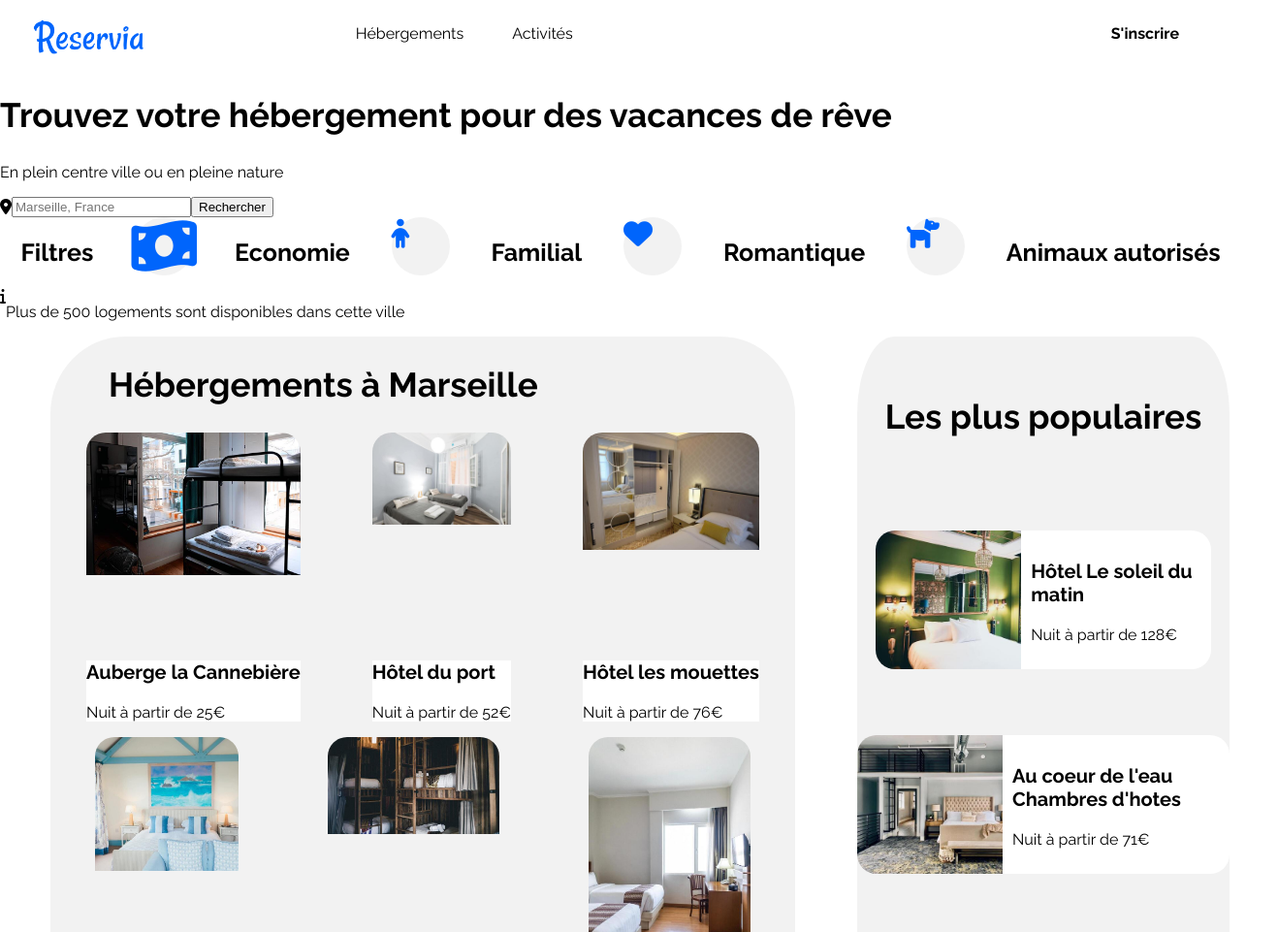
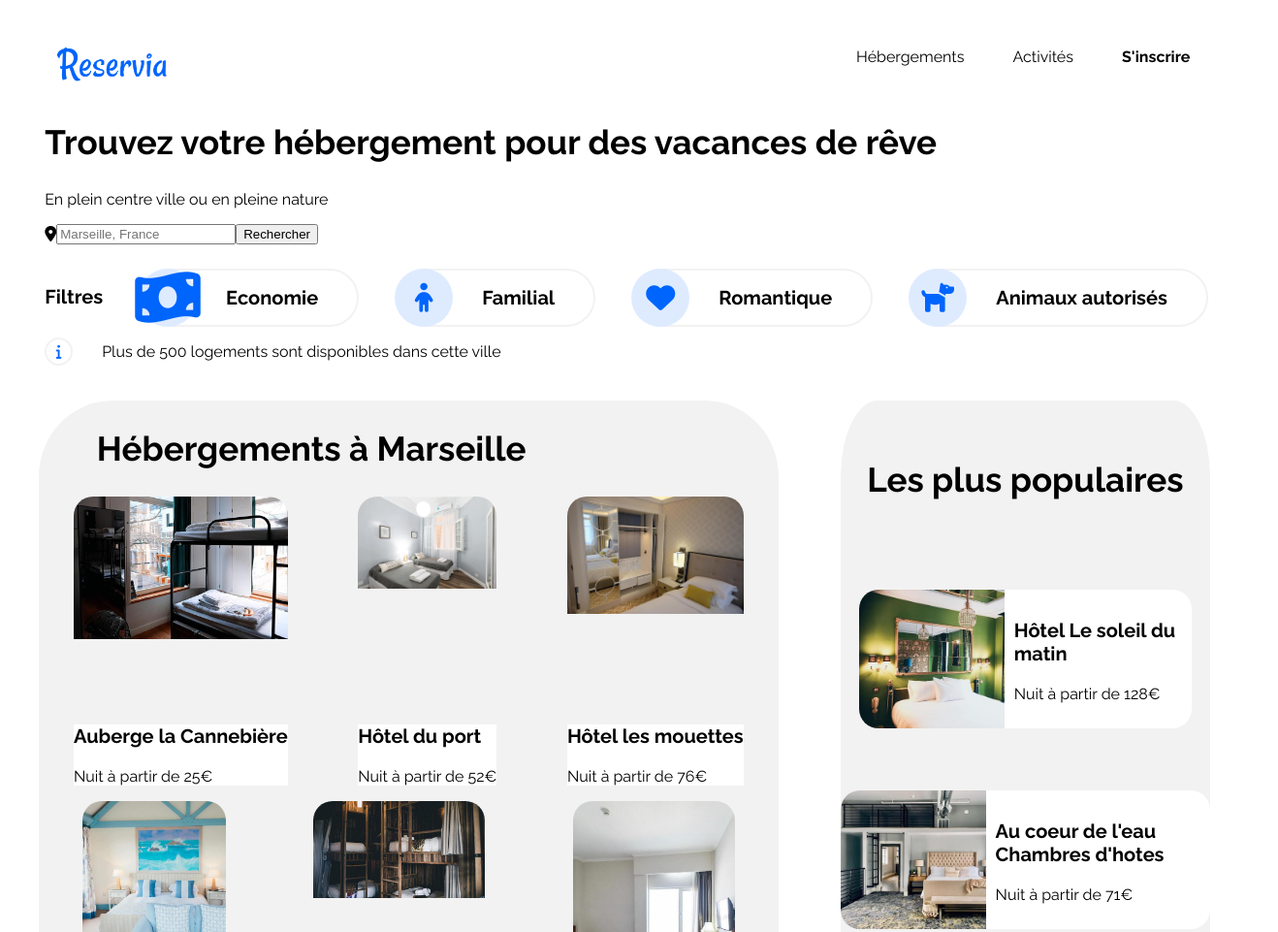
Before and after one commit to Kepoulpe/NicolasMoreno_2_06102021, a plain HTML site: page index.html in a window 1280 px wide. Shown: the top 961 px of the page at 97% size, 1318 px wide, since content can reach past the window. Drawn offline with Linux system fonts and the light colour scheme.

Commit message:
CSS styling

```diff
--- a/general.css
+++ b/general.css
@@ -15,7 +15,7 @@ h1 {
     font-size: 35px;
 }
 h2 {
-    font-size: 25px;
+    font-size: 20px;
 }
 h3 {
     font-size: 20px;
@@ -24,16 +24,22 @@ ul {
     list-style: none;
     margin-left: -7%;
 }
+main {
+    padding-left: 8px;
+}
 
 /* nav */
 .flexNav {
     display: flex;
     align-items: center;
     justify-content: space-between;
+    margin-top: 20px;
 }
 .flexSplitNav {
     display: flex;
     align-items: center;
+    justify-content: space-between;
+    width: 90%;
 }
 .flexButtonX3 {
     display: flex;
@@ -43,16 +49,13 @@ ul {
 }
 .flexLinkX2 {
     display: flex;
-    width: 100%;
-    justify-content: flex-end;
-    margin-right: 3%;
-
 }
 .flexLinkX1 {
-    margin-right: 5%;
+    width: 10%;
+    margin-left: 50px;
 }
 .logoReservia {
-    width: 50%;
+    width: 30%;
     margin-top: 5%;
     margin-left: 15%;
 }
@@ -60,10 +63,10 @@ ul {
     margin-right: 50px;
     margin-top: 50px;
     border-top: solid 2px transparent;
-    padding-top: 30px;
+    padding-top: 45px;
 }
 .spacingActivités {
-    padding-top: 30px;
+    padding-top: 45px;
 }
 /* reset links styles */
 a, a:link, a:hover, a:focus, a:visited, a:active {
@@ -86,35 +89,58 @@ a, a:link, a:hover, a:focus, a:visited, a:active {
     align-items: center;
 }
 /* filters */
+.inputSection {
+    padding-left: 3%;
+}
+
 .flexFilters {
 display: flex;
-justify-content: space-around;
+margin-top: 2%;
 }
 
-.iconX4 {
-    color: #0065fc;
-    height: 60px;
-    width: 60px;
-    font-size: 30px;
-    background-color: #f2f2f2;
-    border-radius: 100%;
-}
-.iconX4_bis_div {
-    background-color: #f2f2f2;
+.iconX4Div {
+    background-color: #deebff;
     border-radius: 100%;
     height: 60px;
     width: 60px;
     display: flex;
     justify-content: center;
     align-items: center;
+    margin-right: 30px;
+    margin-left: -5px;
 }
-.iconX4_bis {
+.iconX4 {
     color: #0065fc;
     font-size: 30px;
 }
-
+.filterWrapper {
+    display: flex;
+    border: solid 2px #f2f2f2;
+    margin-left: 40px;
+    align-items:center;
+    border-radius: 30px;
+    height: 56px;
+    padding-right: 40px;
+}
 .underFilters {
     display: flex;
+    align-items: center;
+    margin-bottom: 1%;
+    margin-bottom: 2%;
+}
+.infoIcon {
+    color: #0065fc;
+    font-size: 15px;
+}
+.infoIconWrapper {
+    display: flex;
+    align-items: center;
+    justify-content: center;
+    border: solid 2px #f2f2f2;
+    border-radius: 100%;
+    width: 25px;
+    height: 25px;
+    margin-right: 30px;
 }
 /* first section */
 .h1Hebergements {
@@ -124,7 +150,6 @@ justify-content: space-around;
     display: flex;
     width: 100%;
     height: 100%;
-    margin-left: 20px;
     justify-content: space-around;
 }
 .populaireDiv {
@@ -264,7 +289,6 @@ border-bottom-right-radius: 20px;
 /* footer */
 .flexFooter {
     display: flex;
-    width: 100%;
     padding-left: 3%;
     background-color: #f2f2f2;
 }
--- a/index.html
+++ b/index.html
@@ -34,29 +34,45 @@
       </div>
       <div class="flexFilters">
         <h2>Filtres</h2>
-        <div class="iconX4_bis_div">
-          <span class="iconX4_bis">
+        <div class="filterWrapper">
+        <div class="iconX4Div">
+          <span class="iconX4">
             <i class="fas fa-money-bill-wave fa-2xl"></i>
           </span>
         </div>
         <h2>Economie</h2>
+      </div>
+      <div class="filterWrapper">
+        <div class="iconX4Div">
         <span class="iconX4">
           <i class="fas fa-child"></i>
         </span>
+      </div>
         <h2>Familial</h2>
+      </div>
+      <div class="filterWrapper">
+        <div class="iconX4Div">
         <span class="iconX4">
           <i class="fas fa-solid fa-heart"></i>
         </span>
+      </div>
         <h2>Romantique</h2>
+      </div>
+      <div class="filterWrapper">
+        <div class="iconX4Div">
         <span class="iconX4">
           <i class="fas fa-dog"></i>
         </span>
+      </div>
         <h2>Animaux autorisés</h2>
       </div>
+      </div>
       <div class="underFilters">
-        <span>
+        <div class="infoIconWrapper">
+        <span class="infoIcon">
           <i class="fas fa-solid fa-info"></i>
         </span>
+      </div>
       <p>Plus de 500 logements sont disponibles dans cette ville</p>
     </div>
   </section>
```
